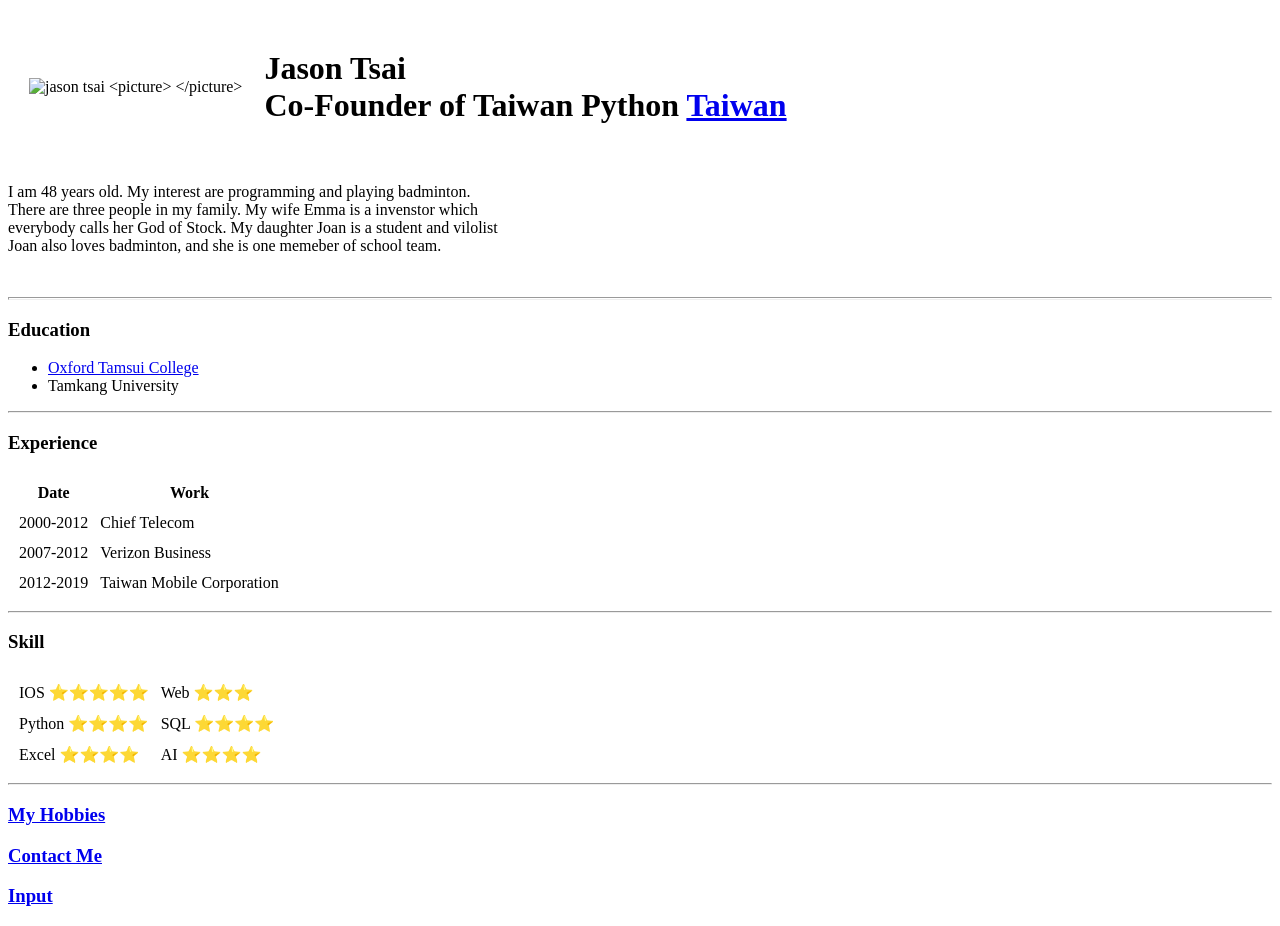
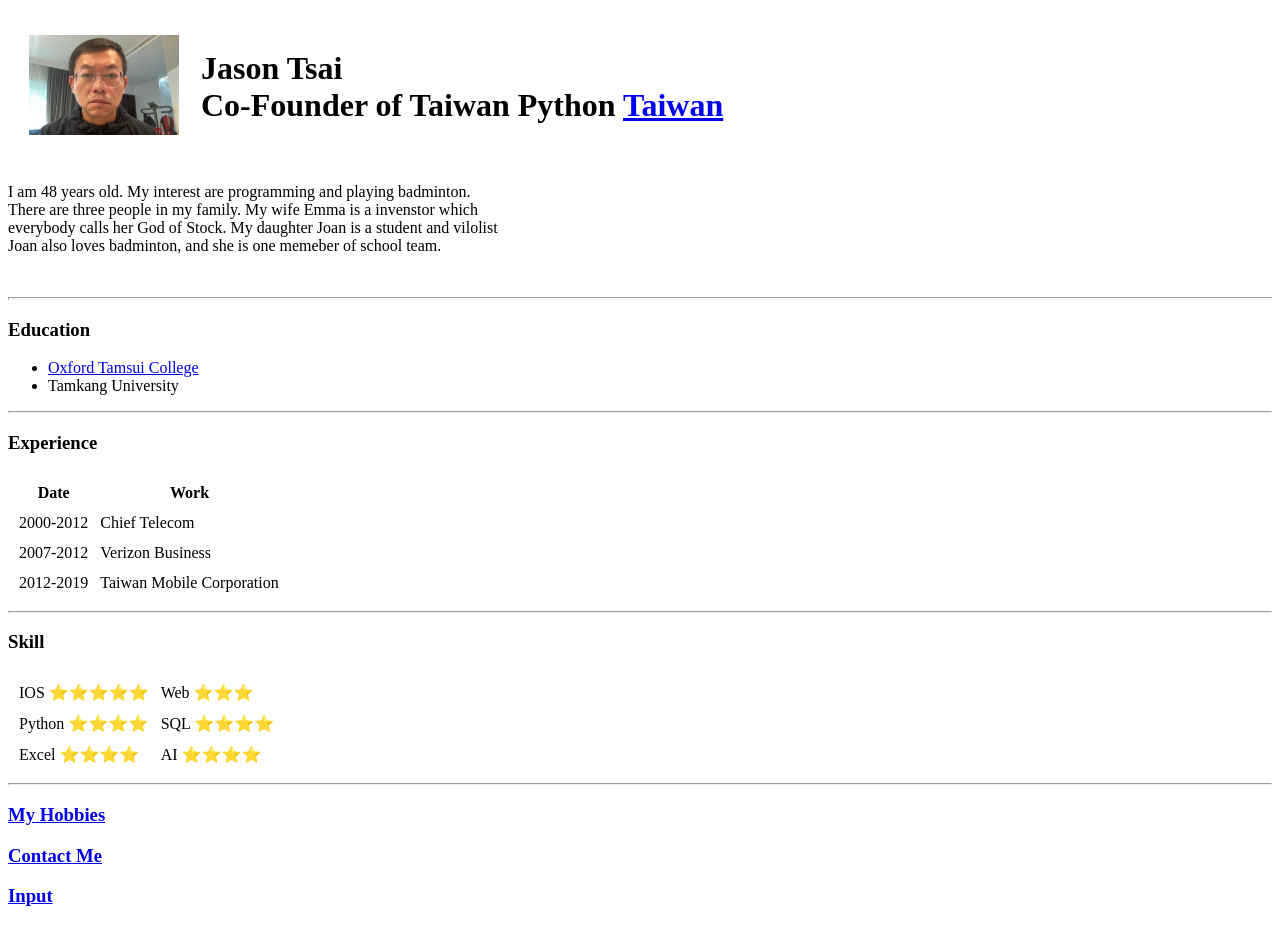
Before and after one commit to tsai301103/cv, a plain HTML site: page index.html in a window 1280 px wide. Drawn offline with Linux system fonts and the light colour scheme.

Commit message:
revise index

```diff
--- a/index.html
+++ b/index.html
@@ -9,7 +9,7 @@
 <body>
   <table cellspacing='20'>
     <tr>
-      <td><img src="image/jason pic.jpg" height="100" width="150" alt="jason tsai <picture>
+      <td><img src="jason pic.jpg" height="100" width="150" alt="jason tsai <picture>
 
       </picture>"></td>
       <td>
```
